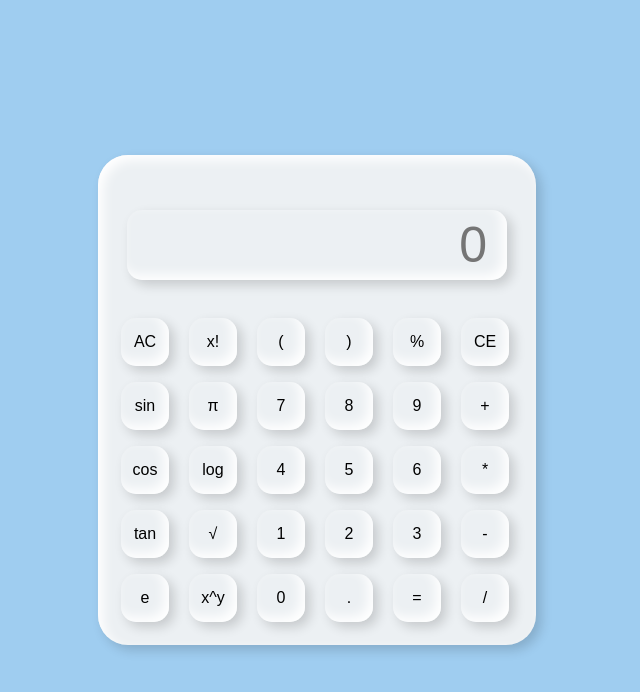
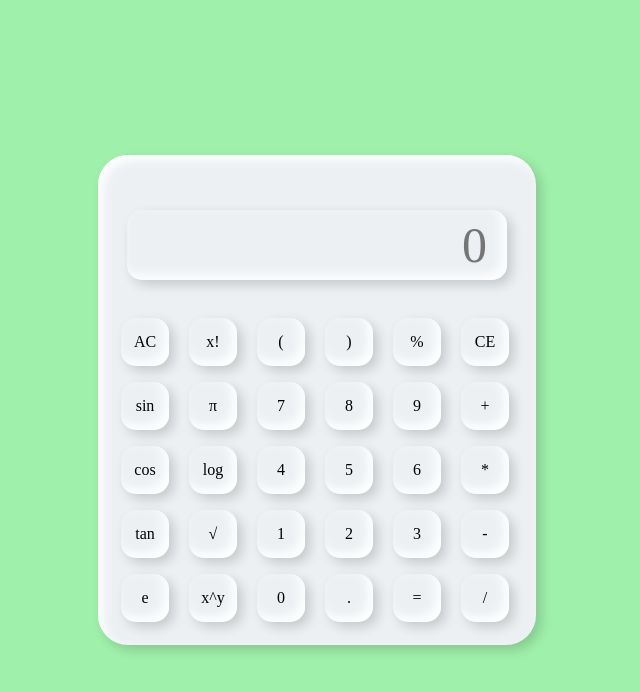
Before and after one commit to Sakshi123990/OIBGRIP, a plain HTML site: page Task 1/index.html in a window 1280 px wide. Shown: the whole page, without its empty margins (323-963 px from the left). Drawn offline with Linux system fonts and the light colour scheme; files whose address does not match are found by name.

Commit message:
Update style.css

```diff
--- a/Task 1/style.css
+++ b/Task 1/style.css
@@ -2,8 +2,8 @@
     margin:0;
     padding: 0;
     box-sizing: border-box;
-    background-color: #9fcdf0;
-    font-family: sans-serif;
+    background-color: #9ff0aa;
+    font-family: serif;
     outline: none;
 }
 
```
